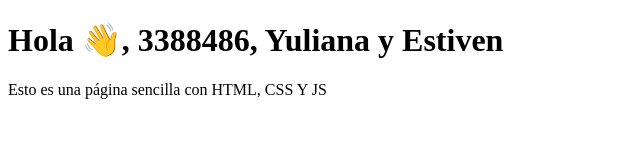
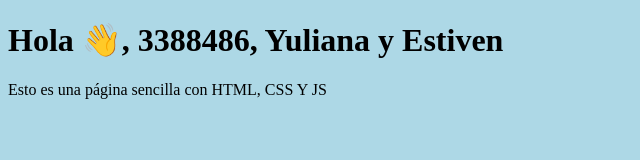
Before and after one commit to David98376464/proyecto-equipo, a plain HTML site: page index.html in a window 1280 px wide. Shown: the whole page, without its empty margins (0-640 px from the left). Drawn offline with Linux system fonts and the light colour scheme.

Commit message:
Diseño incial página

```diff
--- a/index.html
+++ b/index.html
@@ -3,6 +3,7 @@
 <head>
     <meta charset="UTF-8">
     <title>Mi página sencilla en git</title>
+    <link rel = "stylesheet" href = "styles.css"/>
 </head>
 <body>
     <h1>Hola 👋, 3388486, Yuliana y Estiven</h1>
--- a/styles.css
+++ b/styles.css
@@ -1 +1,4 @@
 /* hoja de estilos */
+body{
+    background-color: lightblue;
+}
```
